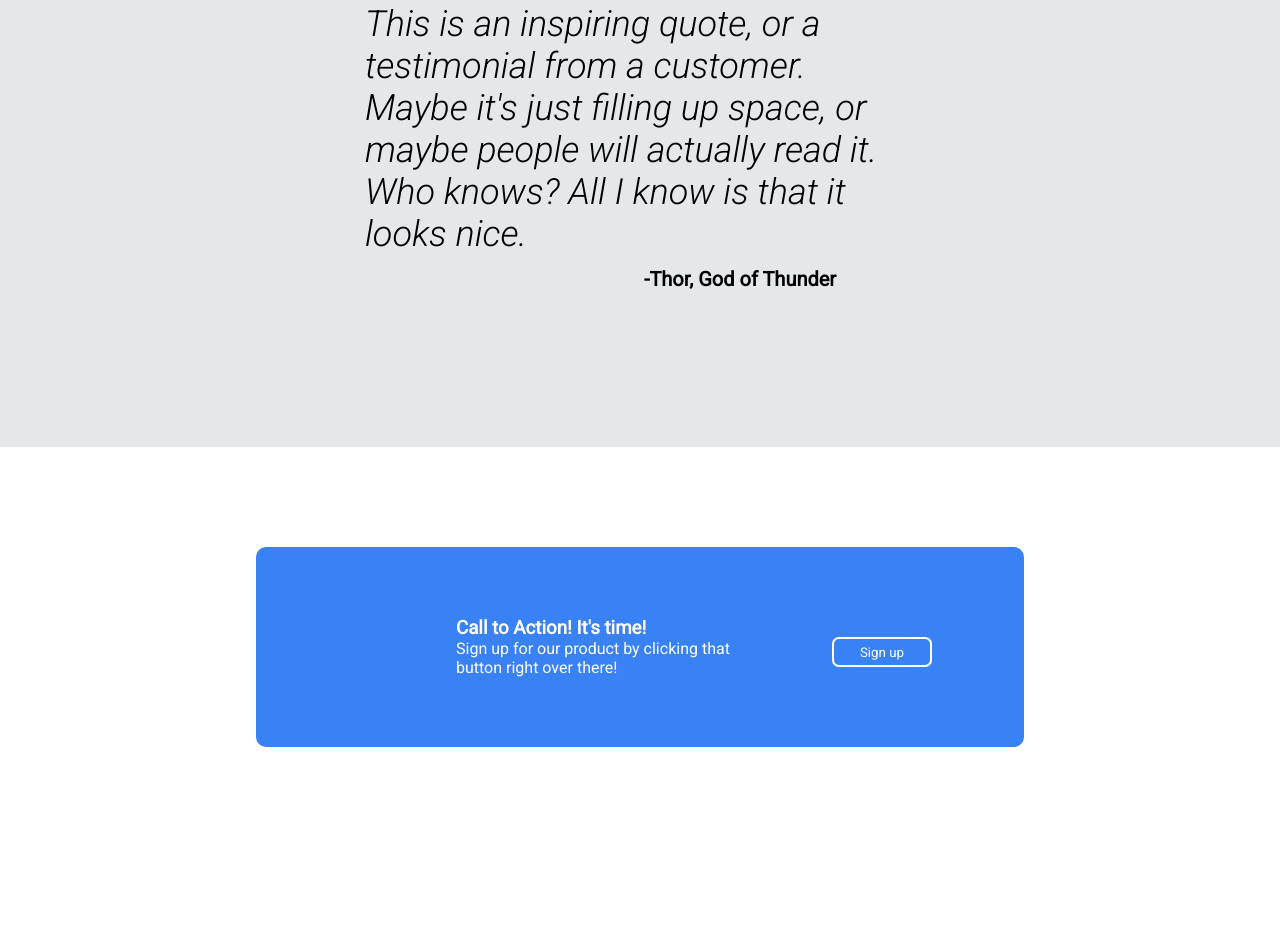
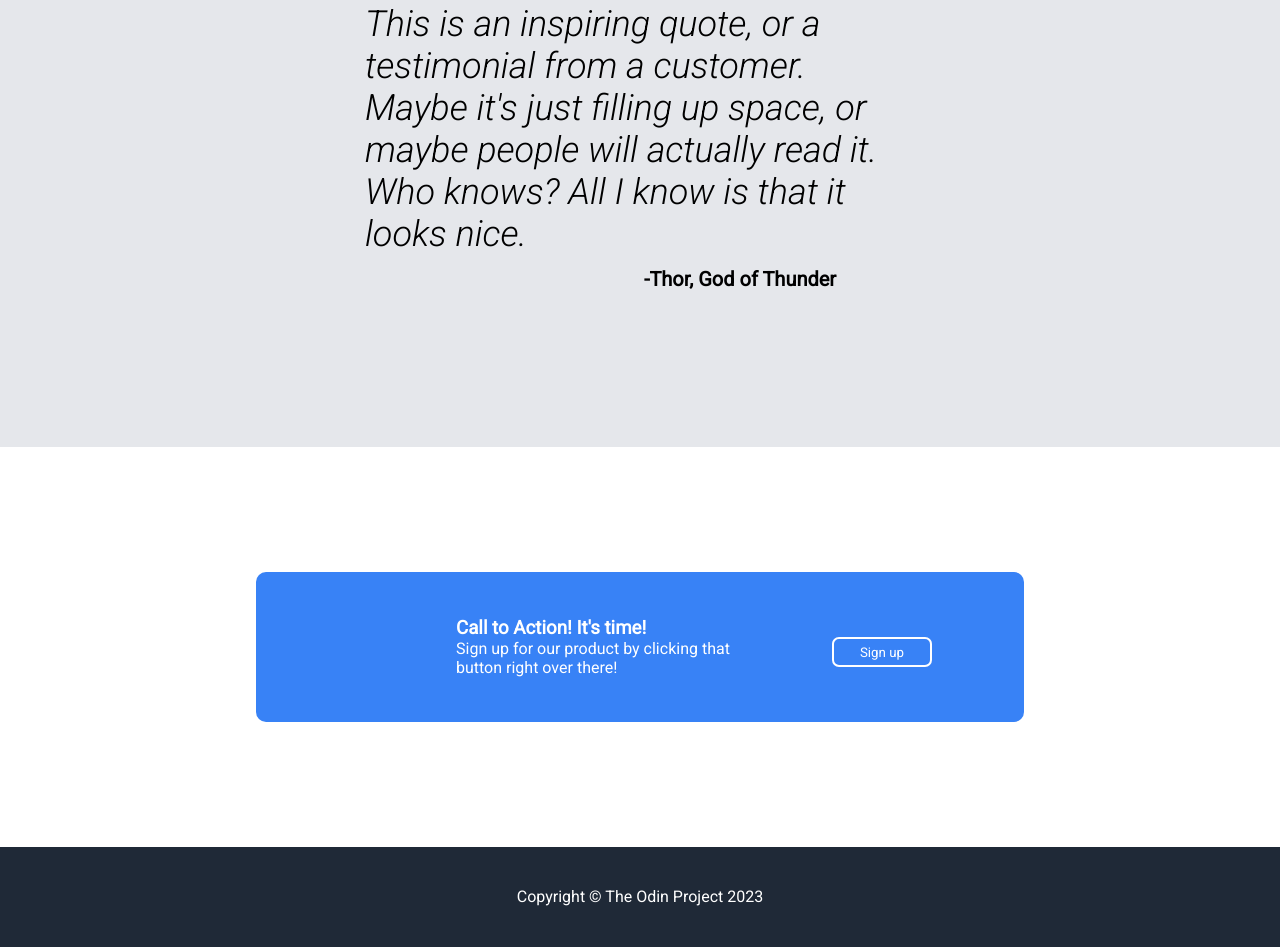
Before and after one commit to Daniel-Jacobson-1819/landing-page-project, a plain HTML site: page index.html in a window 1280 px wide. Shown: the part 1138-2085 px from the top of the page. Before the commit the page ends 1985 px from the top, so only its background shows below. Drawn offline with Linux system fonts and the light colour scheme.

Commit message:
change height of signup-block and create footer and style footer

```diff
--- a/index.html
+++ b/index.html
@@ -89,5 +89,8 @@
         </div>
       </div>
     </section>
+    <footer>
+      <p>Copyright &copy; The Odin Project 2023</p>
+    </footer>
   </body>
 </html>
--- a/styles.css
+++ b/styles.css
@@ -156,7 +156,7 @@ button{
 }
 .signup-block{
     width: 60%;
-    height: 200px;
+    height: 150px;
     background-color: #3882F6;
     display: flex;
     border-radius: 10px;
@@ -184,3 +184,11 @@ button{
 .cta-button button:hover{
     cursor: pointer;
 }
+/*----------------- Footer -----------------*/
+footer{
+    height: 100px;
+    background-color: #1F2937;
+    color: #fff;
+    text-align: center;
+    padding-top: 40px;
+}
```
